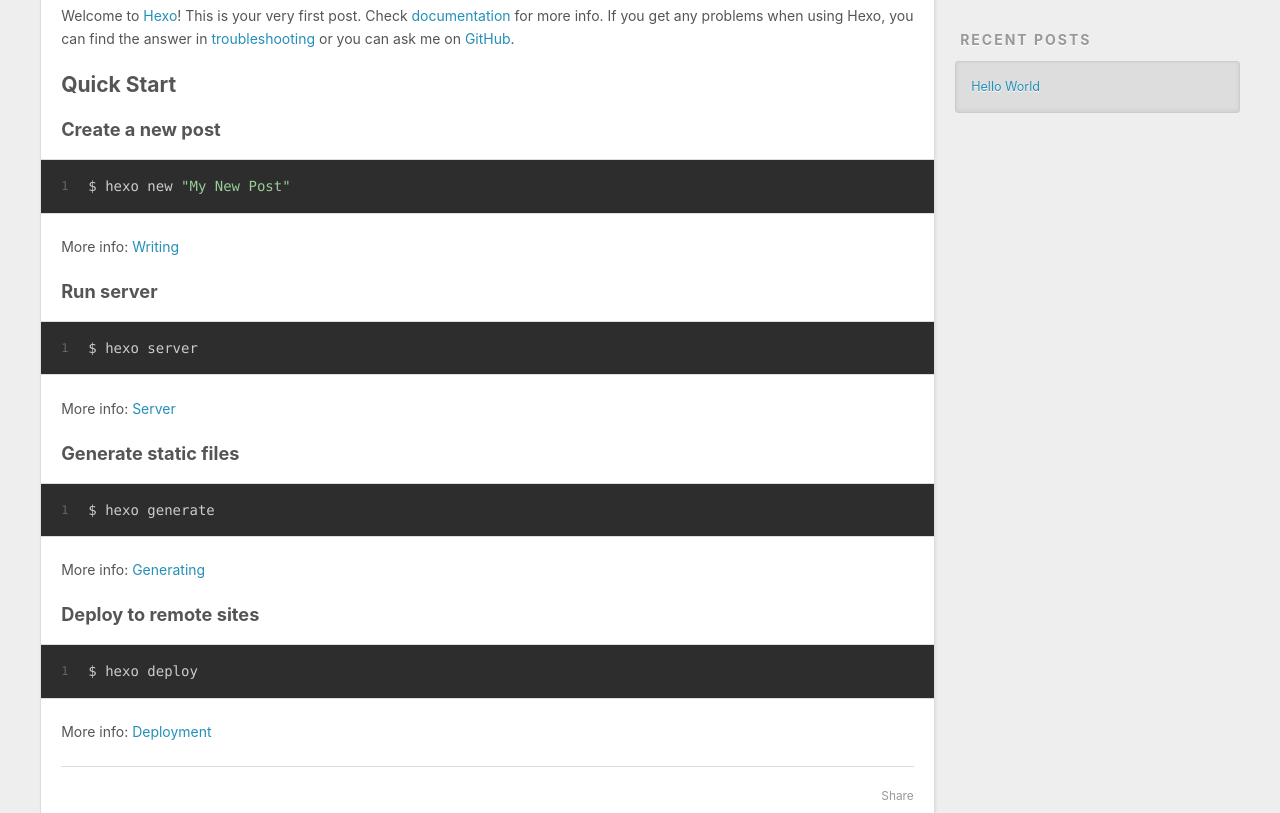
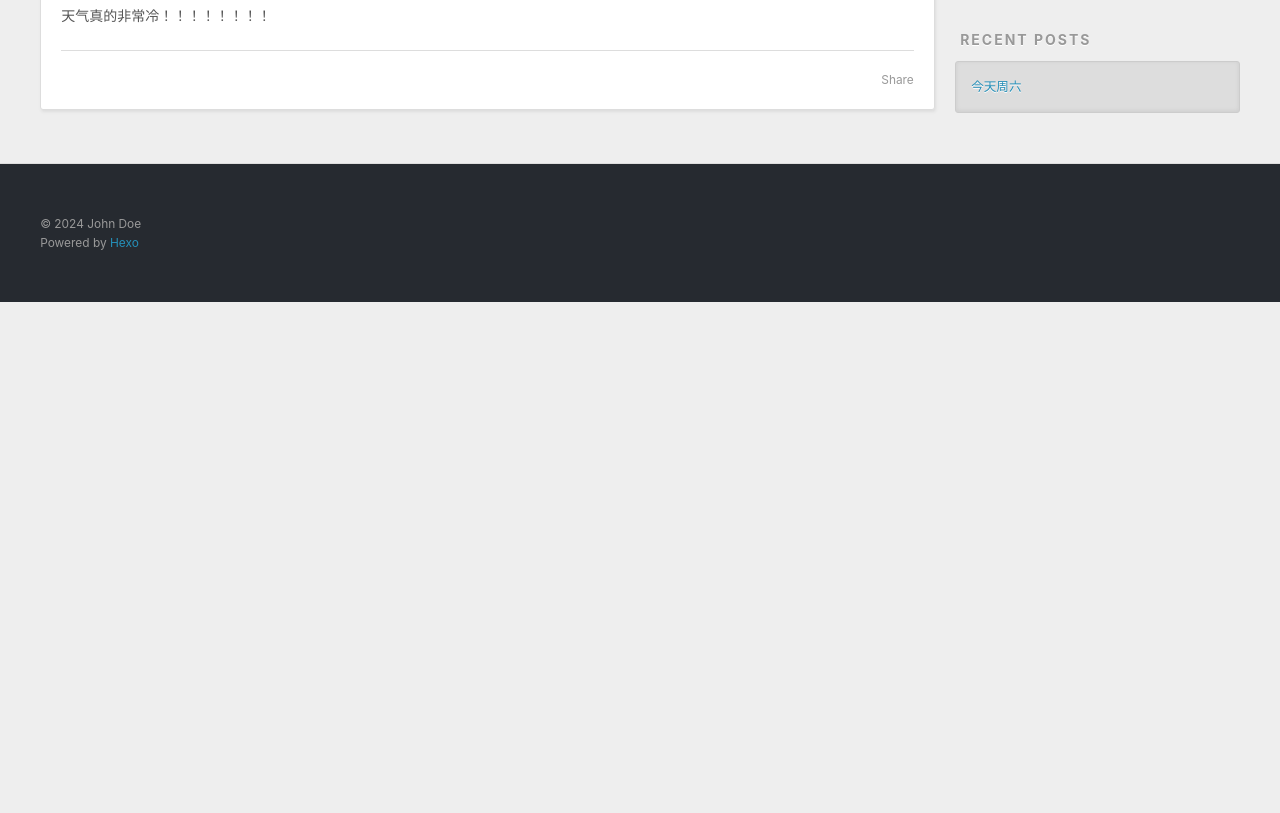
Before and after one commit to lookatnorth/lookatnorth.github.io, a plain HTML site: page 2024/01/06/hello-world/index.html in a window 1280 px wide. Shown: the part 448-1261 px from the top of the page. After the commit the page ends 800 px from the top, so only its background shows below. Drawn offline with Linux system fonts and the light colour scheme.

Commit message:
Site updated: 2024-01-06 17:50:41

```diff
--- a/2024/01/06/hello-world/index.html
+++ b/2024/01/06/hello-world/index.html
@@ -4,17 +4,17 @@
   <meta charset="utf-8">
 
 
-  <title>Hello World | Hexo</title>
+  <title>今天周六 | Hexo</title>
   <meta name="viewport" content="width=device-width, initial-scale=1, shrink-to-fit=no">
-  <meta name="description" content="Welcome to Hexo! This is your very first post. Check documentation for more info. If you get any problems when using Hexo, you can find the answer in troubleshooting or you can ask me on GitHub. Quick">
+  <meta name="description" content="天气真的非常冷！！！！！！！！">
 <meta property="og:type" content="article">
-<meta property="og:title" content="Hello World">
+<meta property="og:title" content="今天周六">
 <meta property="og:url" content="http://example.com/2024/01/06/hello-world/index.html">
 <meta property="og:site_name" content="Hexo">
-<meta property="og:description" content="Welcome to Hexo! This is your very first post. Check documentation for more info. If you get any problems when using Hexo, you can find the answer in troubleshooting or you can ask me on GitHub. Quick">
+<meta property="og:description" content="天气真的非常冷！！！！！！！！">
 <meta property="og:locale" content="en_US">
 <meta property="article:published_time" content="2024-01-06T09:20:00.756Z">
-<meta property="article:modified_time" content="2024-01-06T09:20:00.756Z">
+<meta property="article:modified_time" content="2024-01-06T09:48:43.449Z">
 <meta property="article:author" content="John Doe">
 <meta name="twitter:card" content="summary">
 
@@ -85,7 +85,7 @@
 
 
     <h1 class="p-name article-title" itemprop="headline name">
-      Hello World
+      今天周六
     </h1>
 
 
@@ -93,24 +93,12 @@
 
     <div class="e-content article-entry" itemprop="articleBody">
 
-        <p>Welcome to <a target="_blank" rel="noopener" href="https://hexo.io/">Hexo</a>! This is your very first post. Check <a target="_blank" rel="noopener" href="https://hexo.io/docs/">documentation</a> for more info. If you get any problems when using Hexo, you can find the answer in <a target="_blank" rel="noopener" href="https://hexo.io/docs/troubleshooting.html">troubleshooting</a> or you can ask me on <a target="_blank" rel="noopener" href="https://github.com/hexojs/hexo/issues">GitHub</a>.</p>
-<h2 id="Quick-Start"><a href="#Quick-Start" class="headerlink" title="Quick Start"></a>Quick Start</h2><h3 id="Create-a-new-post"><a href="#Create-a-new-post" class="headerlink" title="Create a new post"></a>Create a new post</h3><figure class="highlight bash"><table><tr><td class="gutter"><pre><span class="line">1</span><br></pre></td><td class="code"><pre><span class="line">$ hexo new <span class="string">&quot;My New Post&quot;</span></span><br></pre></td></tr></table></figure>
-
-<p>More info: <a target="_blank" rel="noopener" href="https://hexo.io/docs/writing.html">Writing</a></p>
-<h3 id="Run-server"><a href="#Run-server" class="headerlink" title="Run server"></a>Run server</h3><figure class="highlight bash"><table><tr><td class="gutter"><pre><span class="line">1</span><br></pre></td><td class="code"><pre><span class="line">$ hexo server</span><br></pre></td></tr></table></figure>
-
-<p>More info: <a target="_blank" rel="noopener" href="https://hexo.io/docs/server.html">Server</a></p>
-<h3 id="Generate-static-files"><a href="#Generate-static-files" class="headerlink" title="Generate static files"></a>Generate static files</h3><figure class="highlight bash"><table><tr><td class="gutter"><pre><span class="line">1</span><br></pre></td><td class="code"><pre><span class="line">$ hexo generate</span><br></pre></td></tr></table></figure>
-
-<p>More info: <a target="_blank" rel="noopener" href="https://hexo.io/docs/generating.html">Generating</a></p>
-<h3 id="Deploy-to-remote-sites"><a href="#Deploy-to-remote-sites" class="headerlink" title="Deploy to remote sites"></a>Deploy to remote sites</h3><figure class="highlight bash"><table><tr><td class="gutter"><pre><span class="line">1</span><br></pre></td><td class="code"><pre><span class="line">$ hexo deploy</span><br></pre></td></tr></table></figure>
-
-<p>More info: <a target="_blank" rel="noopener" href="https://hexo.io/docs/one-command-deployment.html">Deployment</a></p>
+        <p>天气真的非常冷！！！！！！！！</p>
 
 
     </div>
     <footer class="article-footer">
-      <a data-url="http://example.com/2024/01/06/hello-world/" data-id="clr1vb6280000wkt8bccj15if" data-title="Hello World" class="article-share-link"><span class="fa fa-share">Share</span></a>
+      <a data-url="http://example.com/2024/01/06/hello-world/" data-id="clr1vwte00000cct8gaczaduj" data-title="今天周六" class="article-share-link"><span class="fa fa-share">Share</span></a>
 
 
 
@@ -151,7 +139,7 @@
       <ul>
 
           <li>
-            <a href="/2024/01/06/hello-world/">Hello World</a>
+            <a href="/2024/01/06/hello-world/">今天周六</a>
           </li>
 
       </ul>
```
Also changed, not shown: archives/2024/01/index.html (+2 -2 lines), archives/2024/index.html (+2 -2 lines), archives/index.html (+2 -2 lines), index.html (+4 -16 lines).
